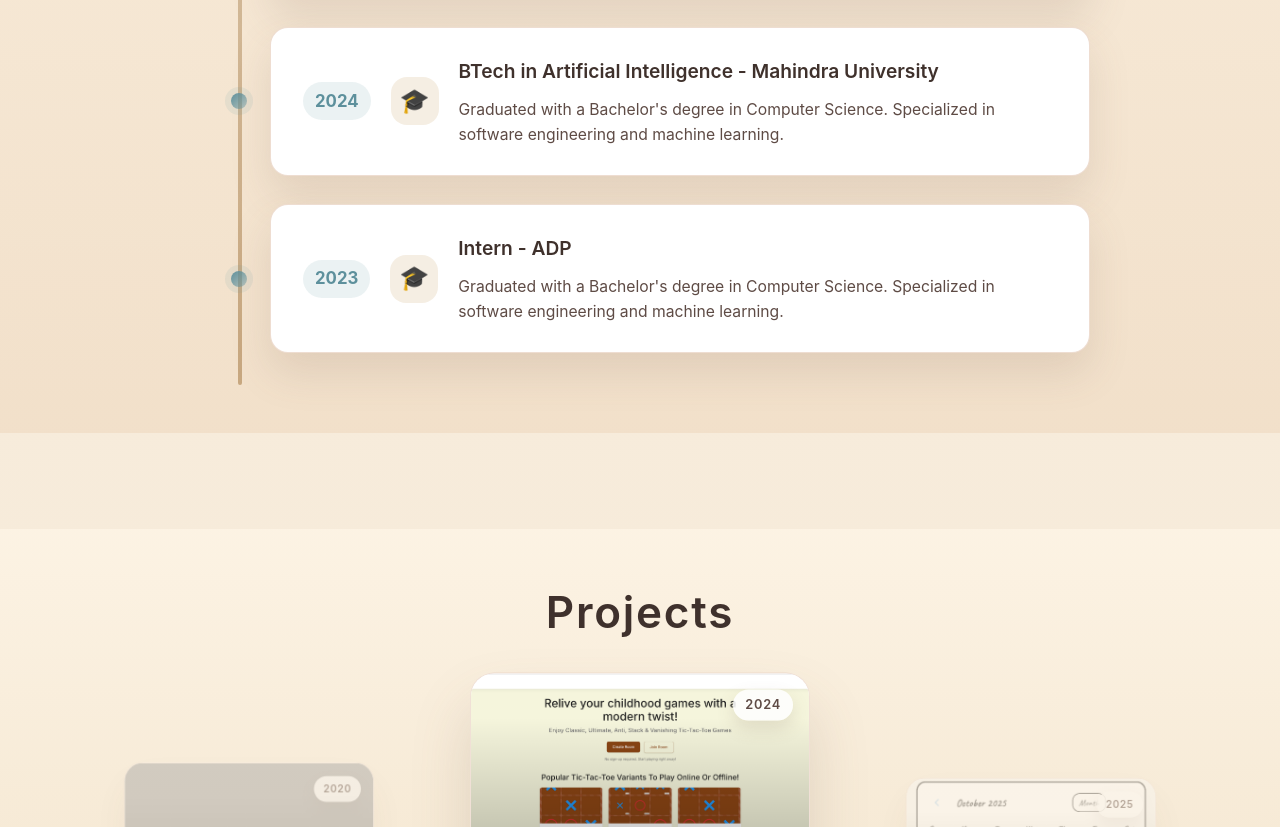
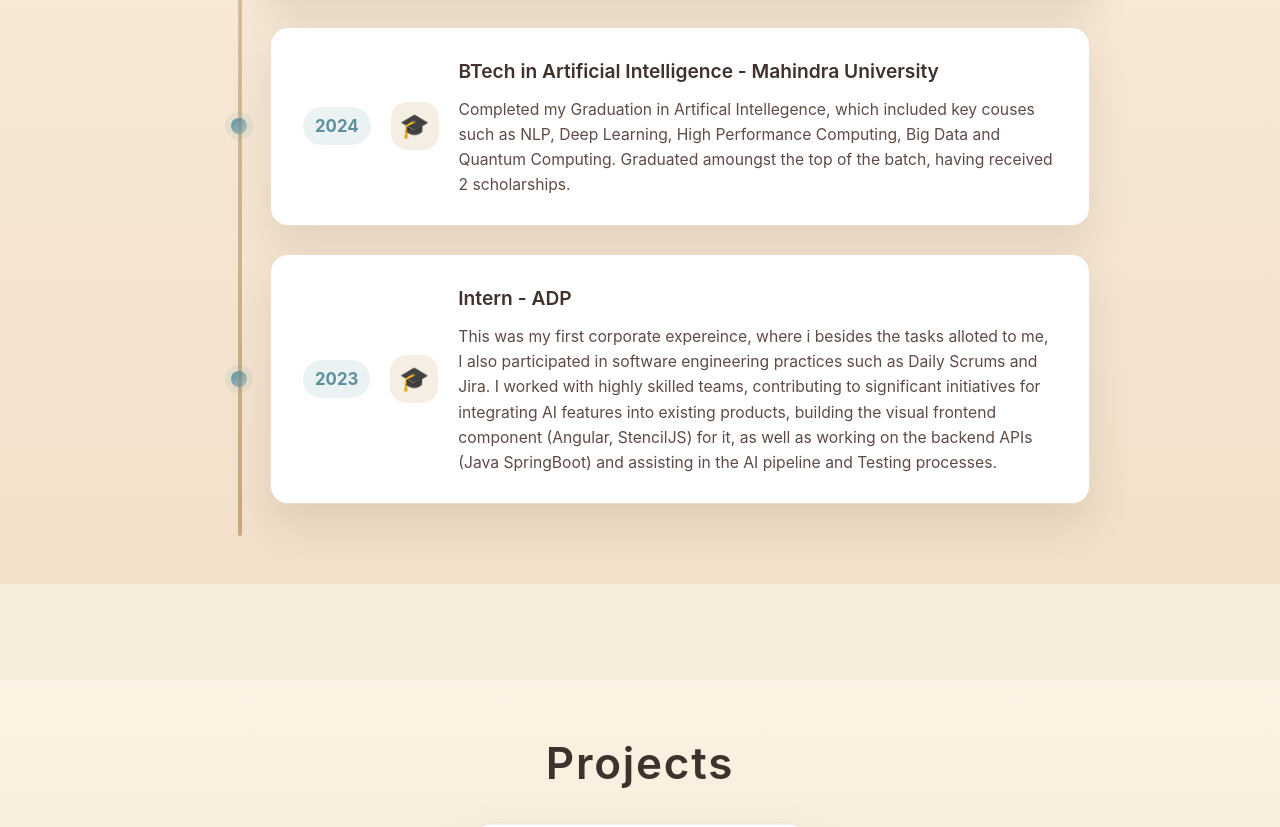
Before and after one commit to dev-yashmathur/dev-yashmathur.github.io, a React (Vite) app: page / in a window 1280 px wide. Shown: the part 1813-2640 px from the top of the page. Built offline with nearby package versions, Linux system fonts and the light colour scheme; grey boxes are pictures that could not be loaded.

Commit message:
Timeline Content Update

```diff
--- a/src/components/Timeline/Timeline.tsx
+++ b/src/components/Timeline/Timeline.tsx
@@ -30,17 +30,16 @@ const Experiences = [
     title: 'BTech in Artificial Intelligence - Mahindra University',
     year: '2024',
     icon: '🎓',
-    paragraph: 'Graduated with a Bachelor\'s degree in Computer Science. Specialized in software engineering and machine learning.',
+    paragraph: 'Completed my Graduation in Artifical Intellegence, which included key couses such as NLP, Deep Learning, High Performance Computing, Big Data and Quantum Computing. Graduated amoungst the top of the batch, having received 2 scholarships.',
     hyperlink: undefined
   },
   {
     title: 'Intern - ADP',
     year: '2023',
     icon: '🎓',
-    paragraph: 'Graduated with a Bachelor\'s degree in Computer Science. Specialized in software engineering and machine learning.',
+    paragraph: 'This was my first corporate expereince, where i besides the tasks alloted to me, I also participated in software engineering practices such as Daily Scrums and Jira. I worked with highly skilled teams, contributing to significant initiatives for integrating AI features into existing products, building the visual frontend component (Angular, StencilJS) for it, as well as working on the backend APIs (Java SpringBoot) and assisting in the AI pipeline and Testing processes.',
     hyperlink: undefined
   },
-
 ];
 
 interface TimelineProps {
@@ -54,7 +53,7 @@ interface TimelineProps {
 }
 
 const Timeline: React.FC<TimelineProps> = ({ experiences = Experiences }) => {
-  const [visibleCount, setVisibleCount] = useState(5);
+  const [visibleCount, setVisibleCount] = useState(7);
 
   const loadMore = () => {
     setVisibleCount(prev => Math.min(prev + 3, experiences.length));
```
